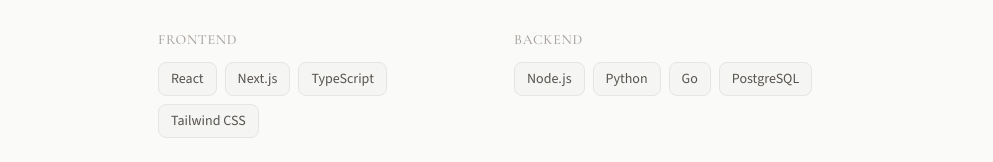
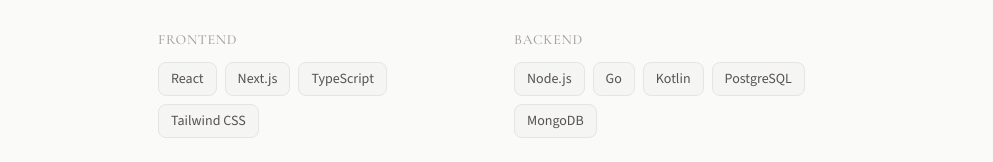
Before and after one commit to DongGwui/blog_public, a Next.js app: page /about in a window 1280 px wide. Shown: the part 638-800 px from the top of the page, without its empty margins (138-1131 px from the left). Built offline with nearby package versions, Linux system fonts and the light colour scheme; no server answers.

Commit message:
자기소개 수정

```diff
--- a/src/app/about/page.tsx
+++ b/src/app/about/page.tsx
@@ -49,7 +49,7 @@ function getSocialLinks(): SocialLink[] {
 
 const skills = [
   { category: 'Frontend', items: ['React', 'Next.js', 'TypeScript', 'Tailwind CSS'] },
-  { category: 'Backend', items: ['Node.js', 'Python', 'Go', 'PostgreSQL'] },
+  { category: 'Backend', items: ['Node.js', 'Go', 'Kotlin', 'PostgreSQL', 'MongoDB'] },
   { category: 'DevOps', items: ['Docker', 'Kubernetes', 'AWS', 'CI/CD'] },
   { category: 'Tools', items: ['Git', 'VS Code', 'Figma', 'Notion'] },
 ];
```
